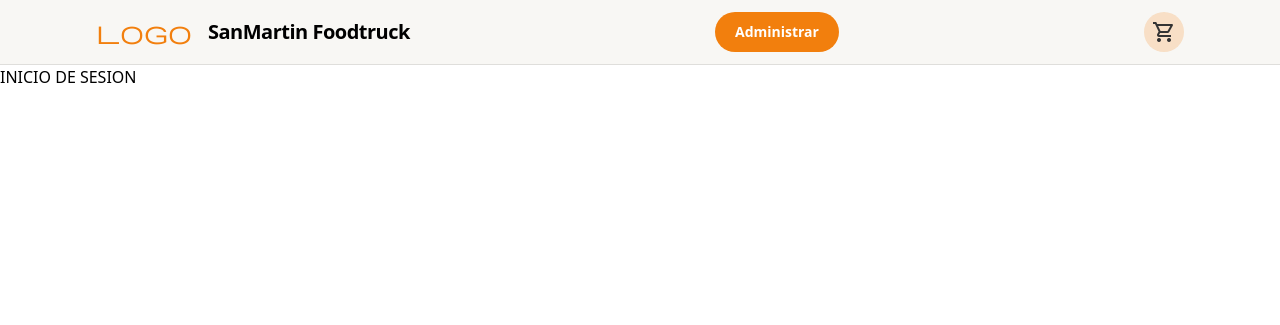
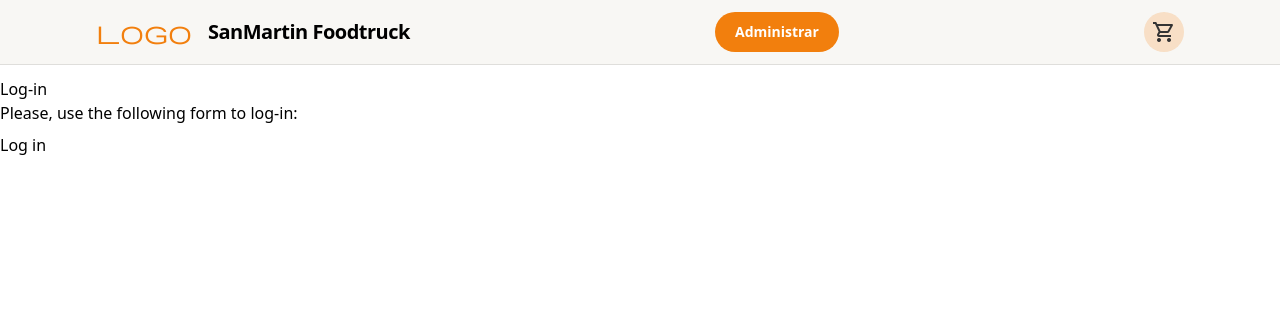
Before and after one commit to diehernandezf/foodtruck_sm, a Django app: page /usuarios/ in a window 1280 px wide. Shown: the top 325 px of the page. Run offline with Django 5.2, Linux system fonts and the light colour scheme; some libraries are stand-ins or nearby versions.

Commit message:
funcion: se comienza la autenticacion y registro de usuarios

```diff
--- /dev/null
+++ b/apps/usuarios/forms.py
@@ -0,0 +1,5 @@
+from django import forms
+
+class LoginForm(forms.Form):
+    email = forms.EmailField(label='Ingresa correo electronico')
+    password = forms.CharField(widget=forms.PasswordInput, label='Ingresa contraseña')
--- a/apps/usuarios/templates/login.html
+++ b/apps/usuarios/templates/login.html
@@ -1,7 +1,19 @@
 {% extends 'pages/layout.html' %}
 
-{% block content %}
 
-<div>INICIO DE SESION</div>
+<div class="columns">
+    {% block content %}
+    <div class="column is-half">
+        <h1 class="is-size-3 mt-3">Log-in</h1>
+        <p class="is-size-5">Please, use the following form to log-in:</p>
 
-{% endblock %}
+        <form method="post">
+            {% for field in form %}
+                {{ field.label_tag }} {{ field }}
+            {% endfor %}
+            {% csrf_token %}
+            <input type="submit" value="Log in" class="button is-success mt-2">
+        </form>
+    </div>
+    {% endblock %}
+</div>
--- a/apps/usuarios/views.py
+++ b/apps/usuarios/views.py
@@ -1,5 +1,9 @@
 from django.shortcuts import render
 
+from django.contrib.auth import authenticate, login
+from django.http import HttpResponse
+
+from .forms import LoginForm
 # Create your views here.
 
 def ir_crud_usuarios(request):
@@ -9,4 +13,21 @@
     return render(request, 'registro.html')
 
 def ir_login(request):
-    return render(request, 'login.html')
+    if request.method == 'POST':
+        form = LoginForm(request.POST)
+        if form.is_valid():
+            cd = form.cleaned_data
+            user = authenticate(request,
+                                email = cd['email'],
+                                password = cd['password'])
+            if user is not None:
+                if user.is_active:
+                    login(request, user)
+                    return HttpResponse('Usuario autenticado')
+                else:
+                    return HttpResponse('El usuario no esta activo')
+            else:
+                HttpResponse('La informacion no es correcta')
+    else:
+        form = LoginForm()
+        return render(request, 'login.html', {form: form})
--- a/config/settings/base.py
+++ b/config/settings/base.py
@@ -34,7 +34,7 @@
     'django.contrib.sessions',
     'django.contrib.messages',
     'django.contrib.staticfiles',
-    'django.contrib.humanize',  # Para formatear números ($1.000)
+    'django.contrib.humanize', # Para formatear números ($1.000)
 ]
 
 THIRD_PARTY_APPS = [
```
